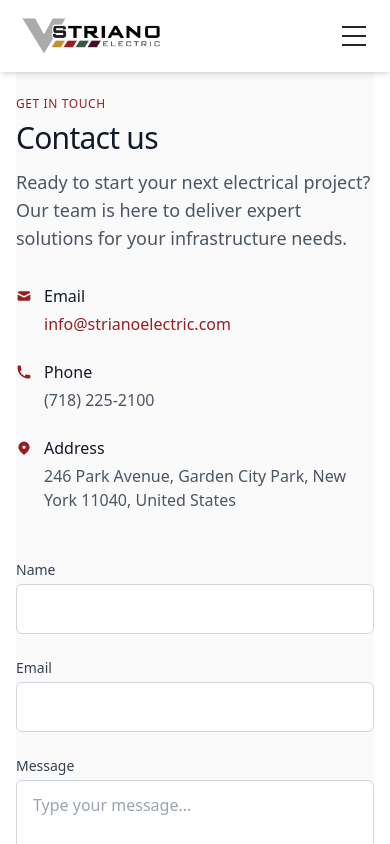
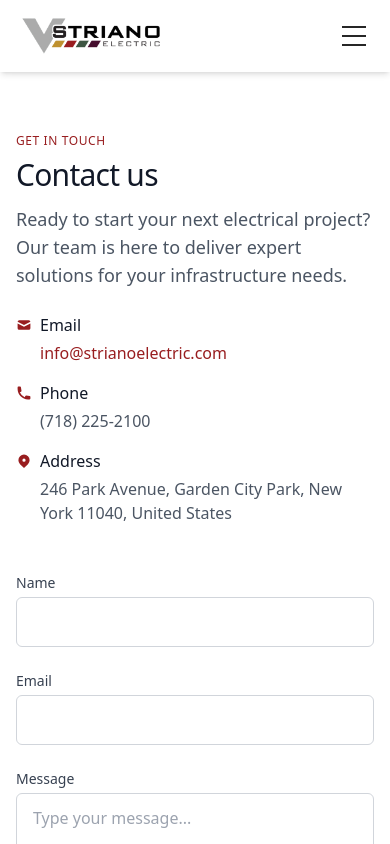
Before and after one commit to mhlauf1/striano, a Next.js app: page /contact in a window 390 px wide. Shown: the top 844 px of the page. Built offline with nearby package versions, Linux system fonts and the light colour scheme.

Commit message:
updating florida image

```diff
--- a/src/sections/contact/Hero.tsx
+++ b/src/sections/contact/Hero.tsx
@@ -14,8 +14,8 @@ const Contact = () => {
   };
 
   return (
-    <section className=" mx-auto px-4 sm:px-6 lg:px-8 py-8 md:py-10">
-      <div className="flex md:flex-row flex-col   md:px-12 rounded-md py-8 sm:py-16 md:py-24  mt-8 bg-neutral-50 gap-12 md:gap-16">
+    <section className="">
+      <div className="flex md:flex-row flex-col  px-4 sm:px-8 md:px-20 rounded-md py-8 sm:py-16 md:py-24  pt-[12vh] md:pt-[16vh]  mt-8 bg-white0 gap-12 md:gap-16">
         <motion.div
           initial="hidden"
           animate="visible"
@@ -35,9 +35,9 @@ const Contact = () => {
             </p>
           </div>
 
-          <div className="space-y-6 mt-8 md:mt-12">
+          <div className="space-y-4 md:space-y-6 mt-6 md:mt-12">
             <div className="flex items-start">
-              <div className="flex-shrink-0 mt-1 text-[#981D1F] mr-3">
+              <div className="flex-shrink-0 mt-1 text-[#981D1F] mr-2 md:mr-3">
                 <svg
                   xmlns="http://www.w3.org/2000/svg"
                   className="size-4 md:size-5"
@@ -62,7 +62,7 @@ const Contact = () => {
             </div>
 
             <div className="flex items-start">
-              <div className="flex-shrink-0 text-[#981D1F] mt-1 mr-3">
+              <div className="flex-shrink-0 text-[#981D1F] mt-1 mr-2 md:mr-3">
                 <svg
                   xmlns="http://www.w3.org/2000/svg"
                   className="size-4 md:size-5"
@@ -81,7 +81,7 @@ const Contact = () => {
             </div>
 
             <div className="flex items-start">
-              <div className="flex-shrink-0 text-[#981D1F] mt-1 mr-3">
+              <div className="flex-shrink-0 text-[#981D1F] mt-1 mr-2 md:mr-3">
                 <svg
                   xmlns="http://www.w3.org/2000/svg"
                   className="size-4 md:size-5"
```
